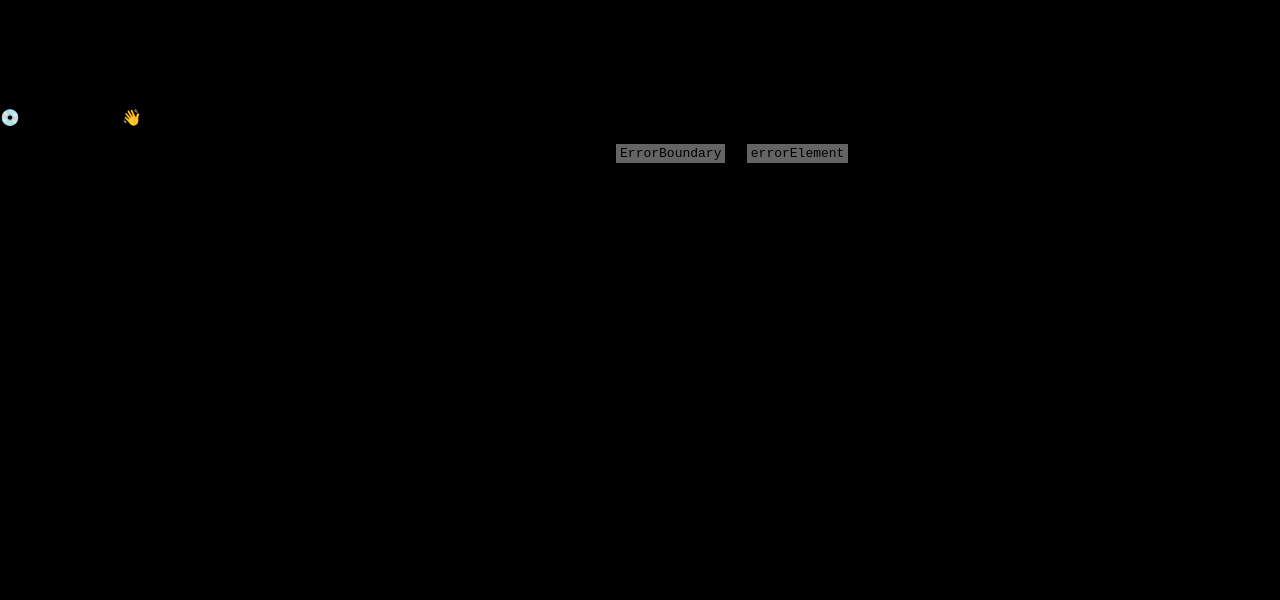
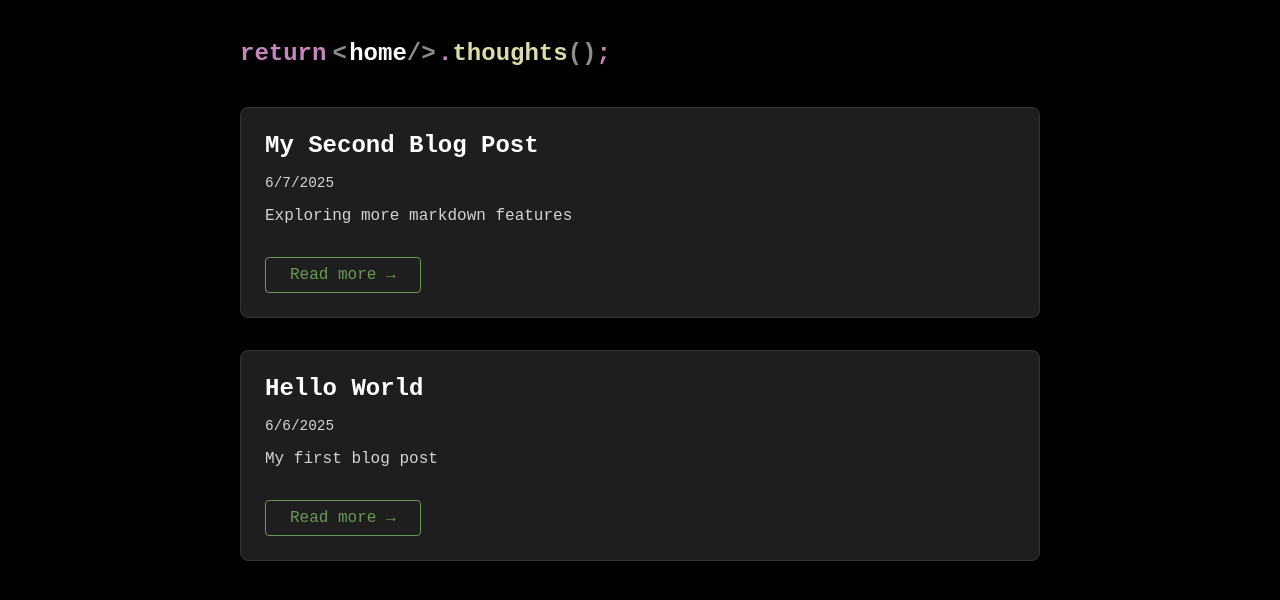
Before and after one commit to jdvne/devines.org, a React (Vite) app: page /thoughts in a window 1280 px wide. Before the commit this address had no page. Shown: the top 600 px of the page. Built offline with nearby package versions, Linux system fonts and the light colour scheme; a web font is replaced by a local one.

Commit message:
fix: rename blog to thoughts

```diff
--- a/src/pages/Home.jsx
+++ b/src/pages/Home.jsx
@@ -4,8 +4,7 @@ import { Link } from "react-router-dom";
 import styles from './Home.module.css';
 
 // TODO: "accountability" page to track my goals and progress in life
-// TODO: rename "blog" to "thoughts"
-// TODO: migrate from "github-pages" to GitHub Actions for deployment
+// TODO: move images to public assets for easier access
 
 export function Home() {
   return (
@@ -31,7 +30,7 @@ export function Home() {
         </h1>
         <div>
           <nav className={styles.nav}>
-            <Link to="/blog" className={styles.navLink}>
+            <Link to="/thoughts" className={styles.navLink}>
               <span className={styles.tag}>&lt;</span>
               thoughts
               <span className={styles.tag}>/&gt;</span>
--- a/src/pages/BlogPost.jsx
+++ b/src/pages/Thought.jsx
@@ -6,13 +6,13 @@ import remarkGfm from 'remark-gfm';
 import rehypeRaw from 'rehype-raw';
 import matter from 'gray-matter';
 import { Buffer } from 'buffer';
-import styles from './BlogPost.module.css';
+import styles from './Thought.module.css';
 import { Breadcrumb } from '../components/Breadcrumb';
 
 // Provide Buffer globally for gray-matter
 window.Buffer = Buffer;
 
-export function BlogPost() {
+export function Thought() {
     const [content, setContent] = useState('');
     const [metadata, setMetadata] = useState(null);
     const { slug } = useParams();
@@ -29,7 +29,7 @@ export function BlogPost() {
     }), []);
 
     useEffect(() => {
-        import(`../blog/posts/${slug}.md`)
+        import(`../thoughts/posts/${slug}.md`)
             .then(res => fetch(res.default))
             .then(response => response.text())
             .then(text => {
@@ -51,13 +51,13 @@ export function BlogPost() {
     return (
         <main id={styles.main}>
             <Helmet bodyAttributes={{ class: styles.body }}>
-                <title>{metadata?.title || 'Blog Post'}</title>
+                <title>{metadata?.title || 'Thought'}</title>
             </Helmet>
             <div className={styles.container}>
                 <div className={styles.title}>
                     <Breadcrumb items={[
-                        { path: '/blog', label: 'thoughts' },
-                        { path: `/blog/${slug}`, label: slug }
+                        { path: '/thoughts', label: 'thoughts' },
+                        { path: `/thoughts/${slug}`, label: slug }
                     ]} />
                 </div>
                 {metadata && (
@@ -89,4 +89,4 @@ export function BlogPost() {
     );
 }
 
-export default BlogPost;
+export default Thought;
--- a/src/pages/Blog.jsx
+++ b/src/pages/Thoughts.jsx
@@ -1,14 +1,14 @@
 import { useState, useEffect } from 'react';
 import { Link } from 'react-router-dom';
-import styles from './Blog.module.css';
+import styles from './Thoughts.module.css';
 import { Breadcrumb } from '../components/Breadcrumb';
 
-export function Blog() {
+export function Thoughts() {
     const [posts, setPosts] = useState([]);
 
     useEffect(() => {
         // Get all blog posts
-        const blogModules = import.meta.glob('../blog/posts/*.md');
+        const blogModules = import.meta.glob('../thoughts/posts/*.md');
 
         Promise.all(
             Object.entries(blogModules).map(async ([path, loader]) => {
@@ -47,13 +47,13 @@ export function Blog() {
         <div id={styles.main}>
             <div className={styles.blogContainer}>
                 <Breadcrumb items={[
-                    { path: '/blog', label: 'thoughts' }
+                    { path: '/thoughts', label: 'thoughts' }
                 ]} />
                 <div className={styles.postsList}>
                 {posts.map(post => (
                     <article key={post.slug} className={styles.postSummary}>
                         <h2>
-                            <Link to={`/blog/${post.slug}`}>
+                            <Link to={`/thoughts/${post.slug}`}>
                                 {post.title}
                             </Link>
                         </h2>
@@ -61,7 +61,7 @@ export function Blog() {
                             {new Date(post.date).toLocaleDateString()}
                         </div>
                         <p style={{ color: '#d4d4d4' }}>{post.description}</p>
-                        <Link to={`/blog/${post.slug}`} className={styles.readMore}>
+                        <Link to={`/thoughts/${post.slug}`} className={styles.readMore}>
                             Read more →
                         </Link>
                     </article>
@@ -72,4 +72,4 @@ export function Blog() {
     );
 }
 
-export default Blog;
+export default Thoughts;
```
Also changed, not shown: src/main.jsx (+6 -6 lines), src/pages/Thought.module.css (renamed from src/pages/BlogPost.module.css), src/pages/Thoughts.module.css (renamed from src/pages/Blog.module.css), src/thoughts/posts/hello-world.md (renamed from src/blog/posts/hello-world.md), src/thoughts/posts/second-post.md (renamed from src/blog/posts/second-post.md).
